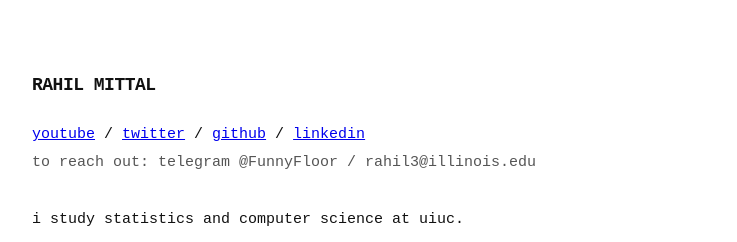
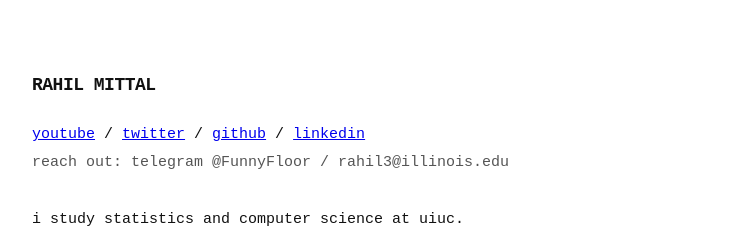
Before and after one commit to rahilmittal1/rahilmittal1.github.io, a plain HTML site: page index.html in a window 1280 px wide. Shown: the top 242 px of the page, without its empty margins (268-1005 px from the left). Drawn offline with Linux system fonts and the light colour scheme.

Commit message:
Update index.html

```diff
--- a/index.html
+++ b/index.html
@@ -82,7 +82,7 @@
         <a href="https://linkedin.com/in/rahilmittal">linkedin</a>
         <br>
         <span style="color: #555; display: inline-block; margin-top: 5px;">
-            to reach out: telegram @FunnyFloor / rahil3@illinois.edu
+            reach out: telegram @FunnyFloor / rahil3@illinois.edu
         </span>
     </div>
 
```
